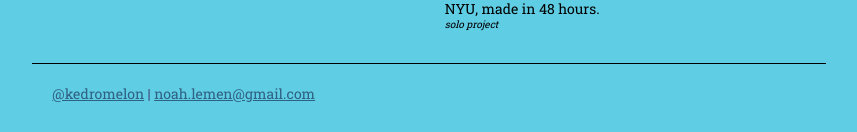
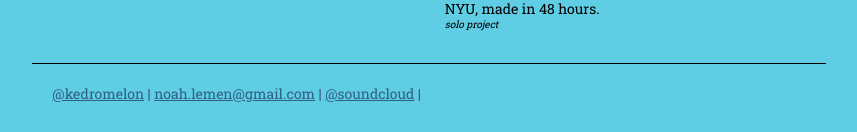
Before and after one commit to noahlemen/kedromelon.github.io, a plain HTML site: page index.html in a window 1280 px wide. Shown: the part 2142-2274 px from the top of the page, without its empty margins (211-1068 px from the left). Drawn offline with Linux system fonts and the light colour scheme.

Commit message:
sc link in footer

```diff
--- a/index.html
+++ b/index.html
@@ -79,7 +79,7 @@ li a:first-child, p a:first-child { font-weight: bold; }
 <p><a href="sumoboxer.html"><img src="sumoboxer.png" width="100%" height=auto></img></a></p>
 <p>Midterm project for Game Development: Modding at NYU, made in 48 hours.<br><font size="1"><i>solo project</i></font></p>
 </div>
-<div id="footer"> <a href="http://www.twitter.com/kedromelon">@kedromelon</a> | <a href="mailto:noah.lemen@gmail.com">noah.lemen@gmail.com</a></div>
+<div id="footer"> <a href="http://www.twitter.com/kedromelon">@kedromelon</a> | <a href="mailto:noah.lemen@gmail.com">noah.lemen@gmail.com</a> | <a href="http://www.soundcloud.com/kedromelon">@soundcloud</a> |</div>
 </body>
 
 </html>
```
